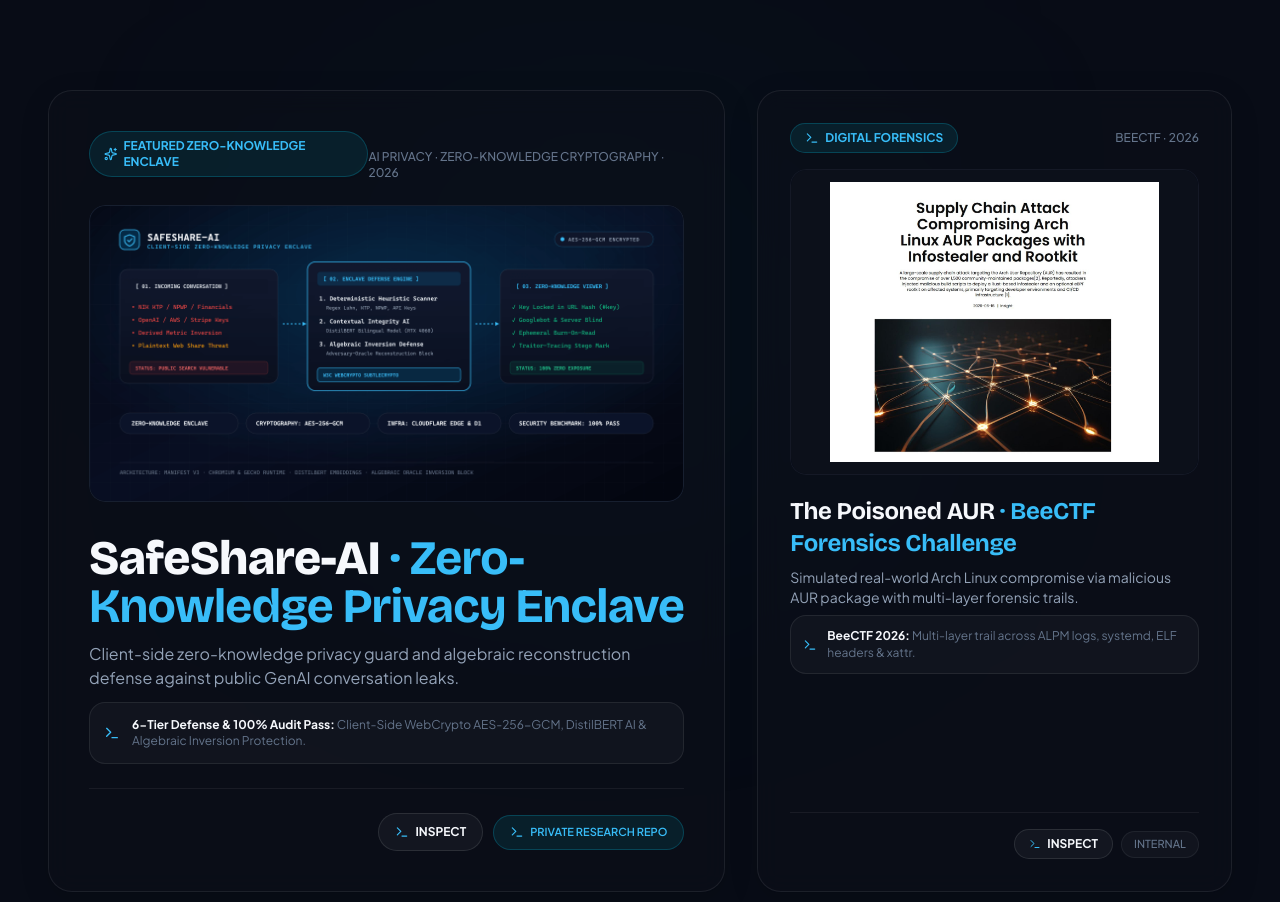
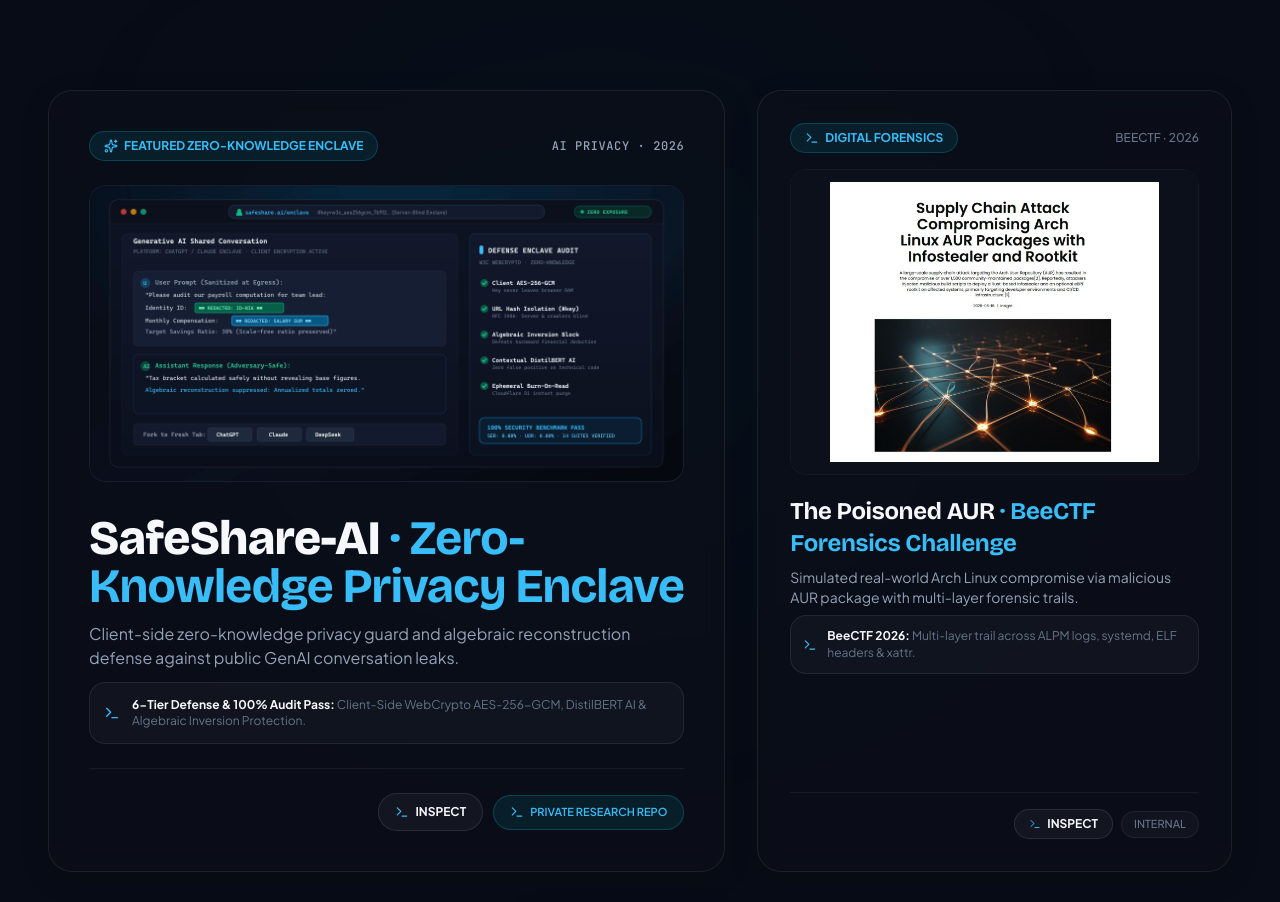
Before and after one commit to darflashxd/portfolio, a Next.js app: page / in a window 1280 px wide. Shown: the part 4480-5382 px from the top of the page. Built offline with nearby package versions, Linux system fonts and the light colour scheme.

Commit message:
fix(ui): polish SafeShare card top meta bar and replace diagram with high-fidelity browser enclave UI mockup

```diff
--- a/src/components/Projects.tsx
+++ b/src/components/Projects.tsx
@@ -108,13 +108,13 @@
                     <article className="p-6 sm:p-8 md:p-10 flex flex-col justify-between h-full group">
                       <div className="space-y-6">
                         {/* Top Meta Bar */}
-                        <div className="flex items-baseline justify-between">
-                          <span className="inline-flex items-center gap-1.5 px-3.5 py-1.5 rounded-full bg-studio-cyan/10 border border-studio-cyan/25 text-xs font-sans font-bold text-studio-cyan-light shadow-sm">
+                        <div className="flex flex-wrap sm:flex-nowrap items-center justify-between gap-3">
+                          <span className="shrink-0 inline-flex items-center gap-1.5 px-3.5 py-1.5 rounded-full bg-studio-cyan/10 border border-studio-cyan/25 text-xs font-sans font-bold text-studio-cyan-light shadow-sm">
                             <Sparkles className="w-3.5 h-3.5" />
                             FEATURED ZERO-KNOWLEDGE ENCLAVE
                           </span>
-                          <span className="text-xs font-sans font-medium text-studio-faint uppercase">
-                            {project.category} · {project.year}
+                          <span className="shrink-0 text-xs font-mono font-medium text-studio-muted uppercase tracking-wider">
+                            AI PRIVACY · {project.year}
                           </span>
                         </div>
 
```
Also changed, not shown: public/images/projects/project-safeshare.png.
